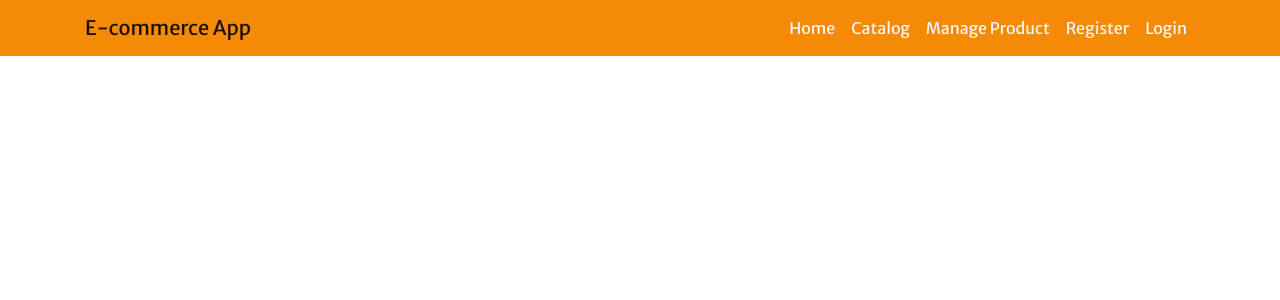
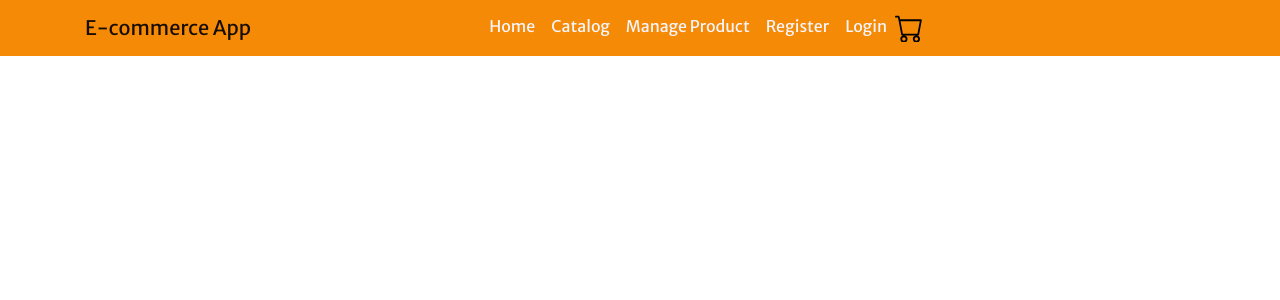
Before and after one commit to dmganados/puppypaws_ecommerce, a React (Create React App) app: page /my-orders in a window 1280 px wide. Shown: the top 300 px of the page. Built offline with nearby package versions, Linux system fonts and the light colour scheme; no server answers.

Commit message:
working on add to cart

```diff
--- a/package.json
+++ b/package.json
@@ -3,6 +3,9 @@
   "version": "0.1.0",
   "private": true,
   "dependencies": {
+    "@fortawesome/fontawesome-svg-core": "^6.1.2",
+    "@fortawesome/free-solid-svg-icons": "^6.1.2",
+    "@fortawesome/react-fontawesome": "^0.2.0",
     "@testing-library/jest-dom": "^5.16.2",
     "@testing-library/react": "^12.1.3",
     "@testing-library/user-event": "^13.5.0",
--- a/src/App.css
+++ b/src/App.css
@@ -608,6 +608,11 @@
   margin-top: 10%;
 }
 
+.cartFont {
+  width: 4% !important;
+  /*margin-left: 20px !important;*/
+}
+
 }
 
 .fileError {
--- a/src/App.js
+++ b/src/App.js
@@ -8,6 +8,7 @@
 import CreateProduct from './components/CreateProduct';
 import Edit from './pages/Edit';
 import ProductInfo from './pages/ProductInfo';
+import Cart from './pages/Cart'
 import { UserProvider } from './UserContext'
 import {BrowserRouter as Router, Routes, Route, Navigate} from 'react-router-dom';
 
@@ -70,6 +71,7 @@
             <Route path='/register' element={<Register />} />
             <Route path='/login' element={<Login />} />
             <Route path='/products/:id' element={<ProductInfo />} />
+            <Route path='/my-orders' element={<Cart />} />
           </Routes>
       </Router>
       </UserProvider>
--- a/src/components/AppNavBar.js
+++ b/src/components/AppNavBar.js
@@ -25,6 +25,11 @@
 							<Nav.Link href="/register" className="nav-link d-block d-sm-inline d-md-block d-lg-inline navOptions">Register</Nav.Link>
 
 							<Nav.Link href="/login" className="nav-link d-block d-sm-inline d-md-block d-lg-inline navOptions">Login</Nav.Link>
+							<a href ="/my-orders">
+							<svg xmlns="http://www.w3.org/2000/svg" className="bi bi-cart cartFont" viewBox="0 0 16 16">
+							  <path d="M0 1.5A.5.5 0 0 1 .5 1H2a.5.5 0 0 1 .485.379L2.89 3H14.5a.5.5 0 0 1 .491.592l-1.5 8A.5.5 0 0 1 13 12H4a.5.5 0 0 1-.491-.408L2.01 3.607 1.61 2H.5a.5.5 0 0 1-.5-.5zM3.102 4l1.313 7h8.17l1.313-7H3.102zM5 12a2 2 0 1 0 0 4 2 2 0 0 0 0-4zm7 0a2 2 0 1 0 0 4 2 2 0 0 0 0-4zm-7 1a1 1 0 1 1 0 2 1 1 0 0 1 0-2zm7 0a1 1 0 1 1 0 2 1 1 0 0 1 0-2z"/>
+							</svg>
+							</a>
 
 
 							{/*{
--- a/src/pages/Cart.js
+++ b/src/pages/Cart.js
@@ -0,0 +1,9 @@
+
+
+export default function Cart() {
+	return (
+		<div>
+
+		</div>
+	)
+}
--- a/src/pages/ProductInfo.js
+++ b/src/pages/ProductInfo.js
@@ -1,6 +1,8 @@
 import {Button, Container, Col, Row} from 'react-bootstrap';
 import { useParams } from 'react-router-dom';
 import { useState, useEffect } from 'react';
+import { FontAwesomeIcon } from '@fortawesome/react-fontawesome';
+import { faCoffee } from '@fortawesome/free-solid-svg-icons';
 
 
 export default function ProductInfo() {
@@ -38,18 +40,18 @@
 					<Col className="infoText">
 						<h1>{productName}</h1>
 						<p>{description}</p>
-						<h3>PHP {sellingPrice}</h3>
+						<h3>PHP {sellingPrice}</h3><br/>
+						<h6>Quantity</h6><br/>
+						<input type="number" min="1"  />	<br/><br/>
+						<Button className="createBtn">Add to Cart</Button>
+
+
 					</Col>
-
 				</Row>
+			</Container>
 
 
 
-
-
-
-
-			</Container>
 		</div>
 	)
 }
```
Also changed, not shown: 1 other file (tests, documents, lock files or other folders).
